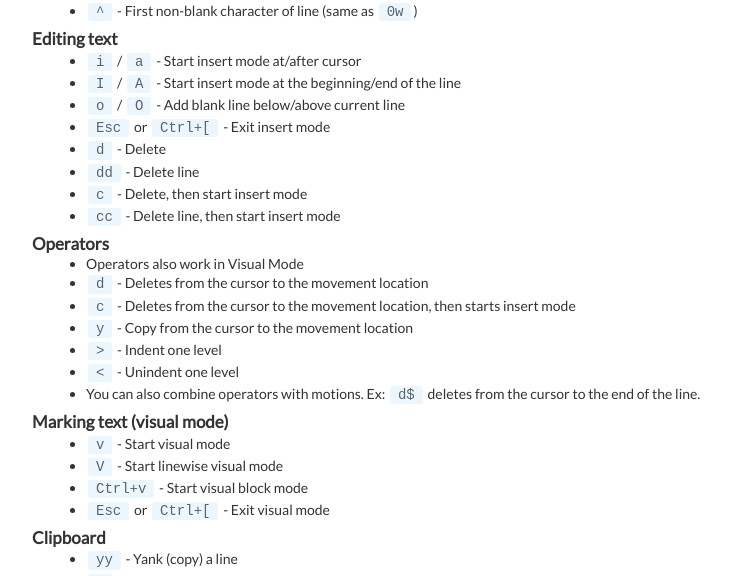
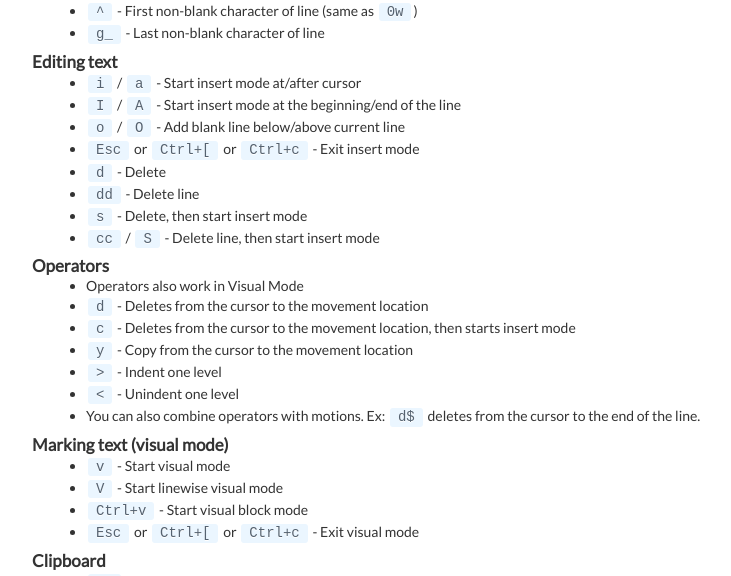
Before and after one commit to theicfire/vimsheet, a Jekyll site: the page built from index.md, in a window 1280 px wide and 900 px high, cut to the strip 324-900 px from the top of the window. Shown: the whole strip, without its empty margins (68-799 px from the left). Built offline with Jekyll 4.4.1, drawn with Linux system fonts in a browser that asks for light colours.

Commit message:
Update index.md
added some shortcuts and fixed an error

```diff
--- a/index.md
+++ b/index.md
@@ -17,17 +17,18 @@ I’ve compiled a list of essential Vim commands that I use every day. I have th
 - `e` / `ge` - Next/previous end of word
 - `0` / `$` - Start/End of line
 - `^` - First non-blank character of line (same as `0w`)
+- `g_` - Last non-blank character of line
 
 ### Editing text
 
 - `i` / `a` - Start insert mode at/after cursor
 - `I` / `A` - Start insert mode at the beginning/end of the line
 - `o` / `O` - Add blank line below/above current line
-- `Esc` or `Ctrl+[` - Exit insert mode
+- `Esc` or `Ctrl+[` or `Ctrl+c` - Exit insert mode
 - `d` - Delete
 - `dd` - Delete line
-- `c` - Delete, then start insert mode
-- `cc` - Delete line, then start insert mode
+- `s` - Delete, then start insert mode
+- `cc` / `S` - Delete line, then start insert mode
 
 ### Operators
 
@@ -44,7 +45,7 @@ I’ve compiled a list of essential Vim commands that I use every day. I have th
 - `v` - Start visual mode
 - `V` - Start linewise visual mode
 - `Ctrl+v` - Start visual block mode
-- `Esc` or `Ctrl+[` - Exit visual mode
+- `Esc` or `Ctrl+[` or `Ctrl+c` - Exit visual mode
 
 ### Clipboard
 
```
